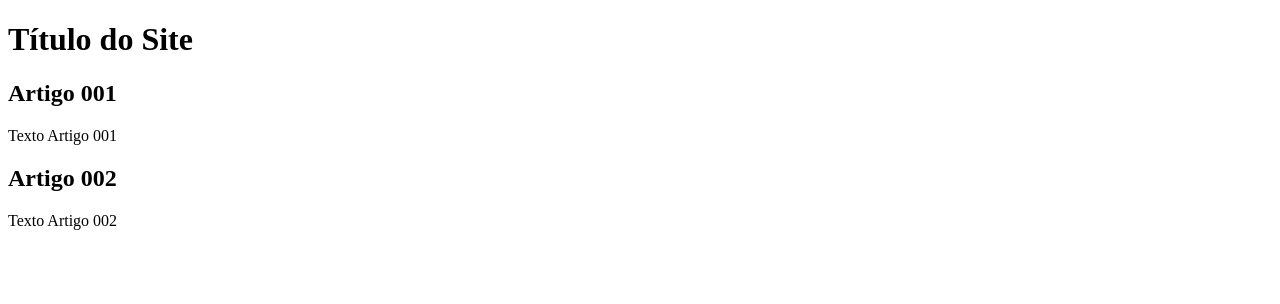
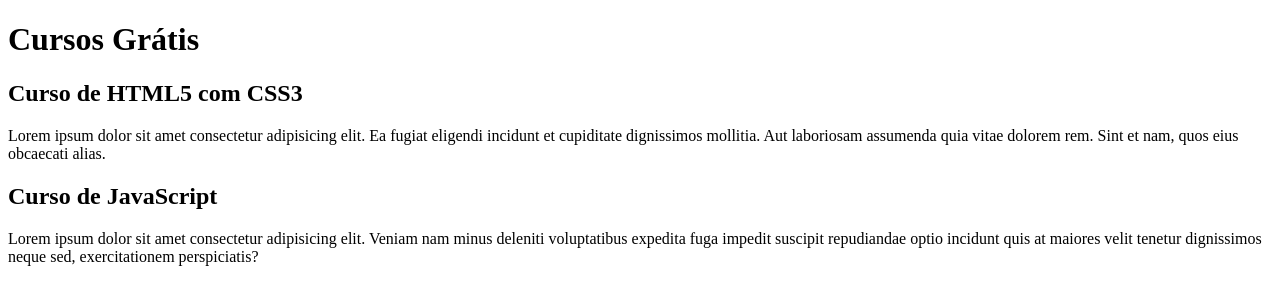
Before and after one commit to tatianaxm/projeto-site, a plain HTML site: page index.html in a window 1280 px wide. Drawn offline with Linux system fonts and the light colour scheme.

Commit message:
comecei a escrever o conteudo

```diff
--- a/index.html
+++ b/index.html
@@ -9,15 +9,15 @@
 <body>
     <main>
         <header>
-            <h1>Título do Site</h1>
+            <h1>Cursos Grátis</h1>
         </header>
     <article>
-        <h2>Artigo 001</h2>
-        <p>Texto Artigo 001</p>
+        <h2>Curso de HTML5 com CSS3</h2>
+        <p>Lorem ipsum dolor sit amet consectetur adipisicing elit. Ea fugiat eligendi incidunt et cupiditate dignissimos mollitia. Aut laboriosam assumenda quia vitae dolorem rem. Sint et nam, quos eius obcaecati alias.</p>
     </article>
     <article>
-        <h2>Artigo 002</h2>
-        <p>Texto Artigo 002</p>
+        <h2>Curso de JavaScript</h2>
+        <p>Lorem ipsum dolor sit amet consectetur adipisicing elit. Veniam nam minus deleniti voluptatibus expedita fuga impedit suscipit repudiandae optio incidunt quis at maiores velit tenetur dignissimos neque sed, exercitationem perspiciatis?</p>
     </article>
     </main>
 
```
